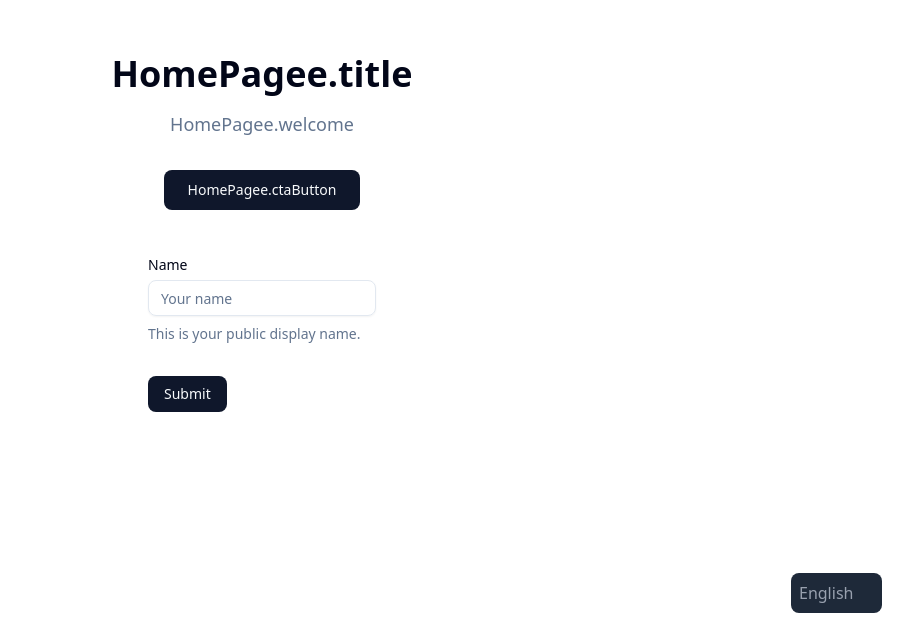
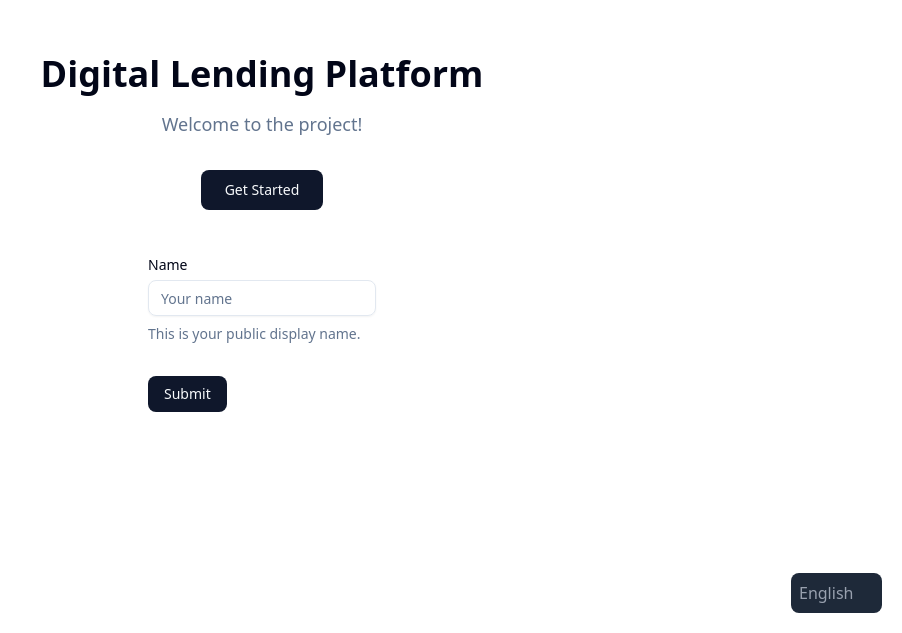
Before and after one commit to matw-ngo/dop-fe, a Next.js app: page /en in a window 1280 px wide. Shown: the part 167-800 px from the top of the page, without its empty margins (378-1280 px from the left). Built offline with nearby package versions, Linux system fonts and the light colour scheme.

Commit message:
chore: test husky

```diff
--- a/src/app/[locale]/page.tsx
+++ b/src/app/[locale]/page.tsx
@@ -5,7 +5,7 @@ import { Button } from "@/components/ui/button";
 import { ExampleForm } from "@/components/example-form";
 
 export default function HomePage() {
-  const t = useTranslations("HomePagee");
+  const t = useTranslations("HomePage");
 
   return (
     <main className="flex min-h-screen flex-col items-center justify-center p-24">
```
